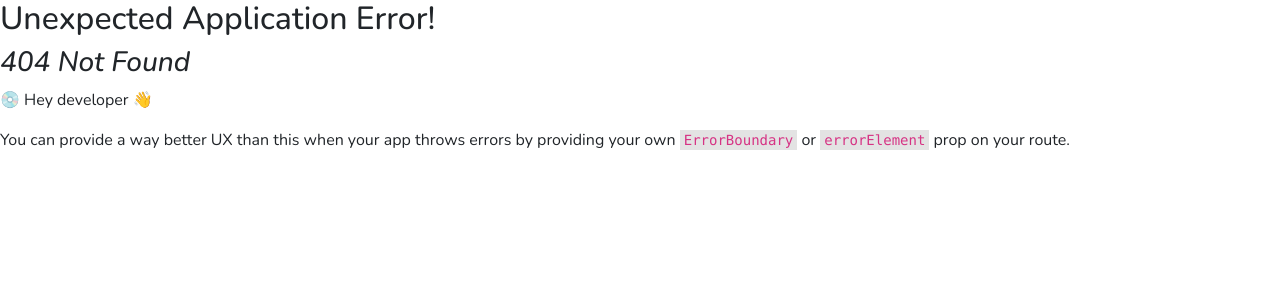
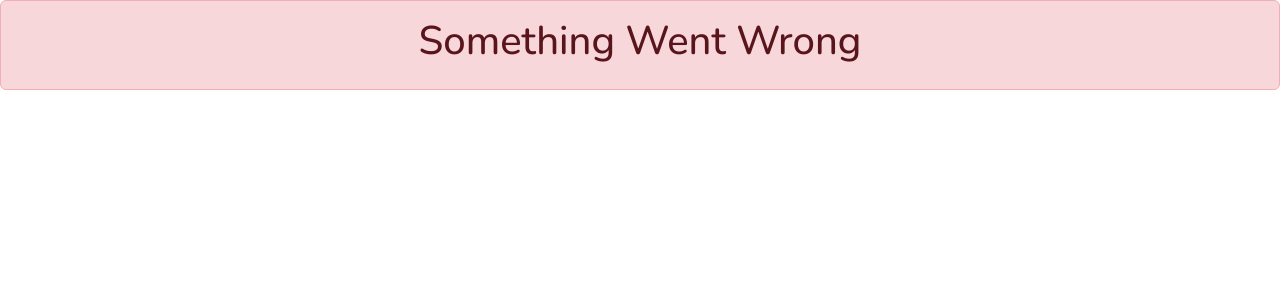
Before and after one commit to Annezhang673/Employee-Management-Portal, a React (Create React App) app in the folder frontend/: page /app/login in a window 1280 px wide. Before the commit this address had no page. Shown: the top 300 px of the page. Built offline with nearby package versions, Linux system fonts and the light colour scheme.

Commit message:
Fixing UI, Adding Error Page

```diff
--- a/frontend/src/App.tsx
+++ b/frontend/src/App.tsx
@@ -18,12 +18,14 @@ import HousingManagementPage from "./pages/HR/HousingManagementPage";
 import EmployeeManagementPage from "./pages/HR/EmployeeManagementPage";
 import HiringManagementPage from "./pages/HR/HiringManagementPage";
 import VisaStatusManagementPage from "./pages/HR/VisaStatusManagementPage";
+import ErrorPage from "./pages/ErrorPage";
 
 function App() {
   const router = createBrowserRouter([
     {
       path: "/",
       element: <RootLayout />,
+      errorElement: <ErrorPage />,
       children: [
         { index: true, element: <LandingPage /> },
         { path: "login", element: <LoginPage /> },
@@ -34,6 +36,7 @@ function App() {
     {
       path: "/app",
       element: <AppLayout />,
+      errorElement: <ErrorPage />,
       children: [
         { path: "dashboard", element: <DashboardPage /> },
         { path: "profile", element: <ProfilePage /> },
--- a/frontend/src/pages/ErrorPage.tsx
+++ b/frontend/src/pages/ErrorPage.tsx
@@ -1,7 +1,7 @@
 export default function ErrorPage() {
-    return (
-        <div>
-            <h1>Error Page</h1>
-        </div>
-    );
+  return (
+    <div className="alert alert-danger text-center">
+      <h1>Something Went Wrong</h1>
+    </div>
+  );
 }
```
